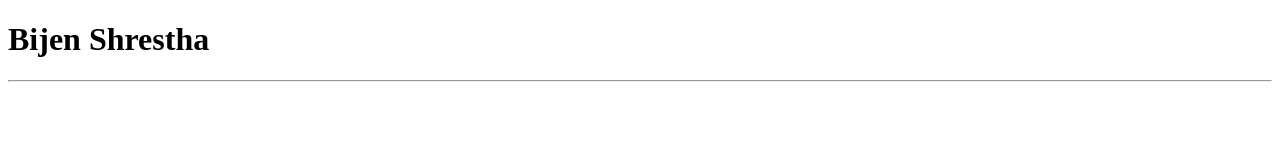
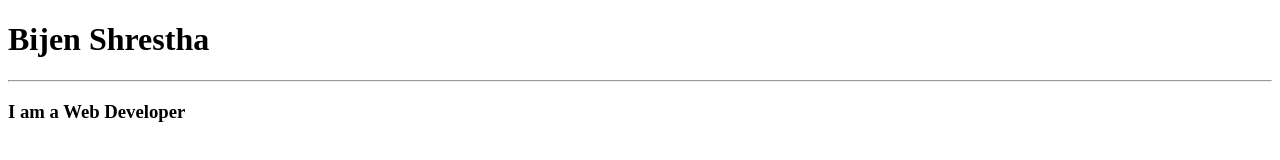
Before and after one commit to bijen601/My-Portfolio, a plain HTML site: page index.html in a window 1280 px wide. Drawn offline with Linux system fonts and the light colour scheme.

Commit message:
added subhead in index page

```diff
--- a/index.html
+++ b/index.html
@@ -8,5 +8,6 @@
 </head>
 <body>
     <h1>Bijen Shrestha</h1> <hr>
+    <h3>I am a Web Developer</h3>
 </body>
 </html>
```
